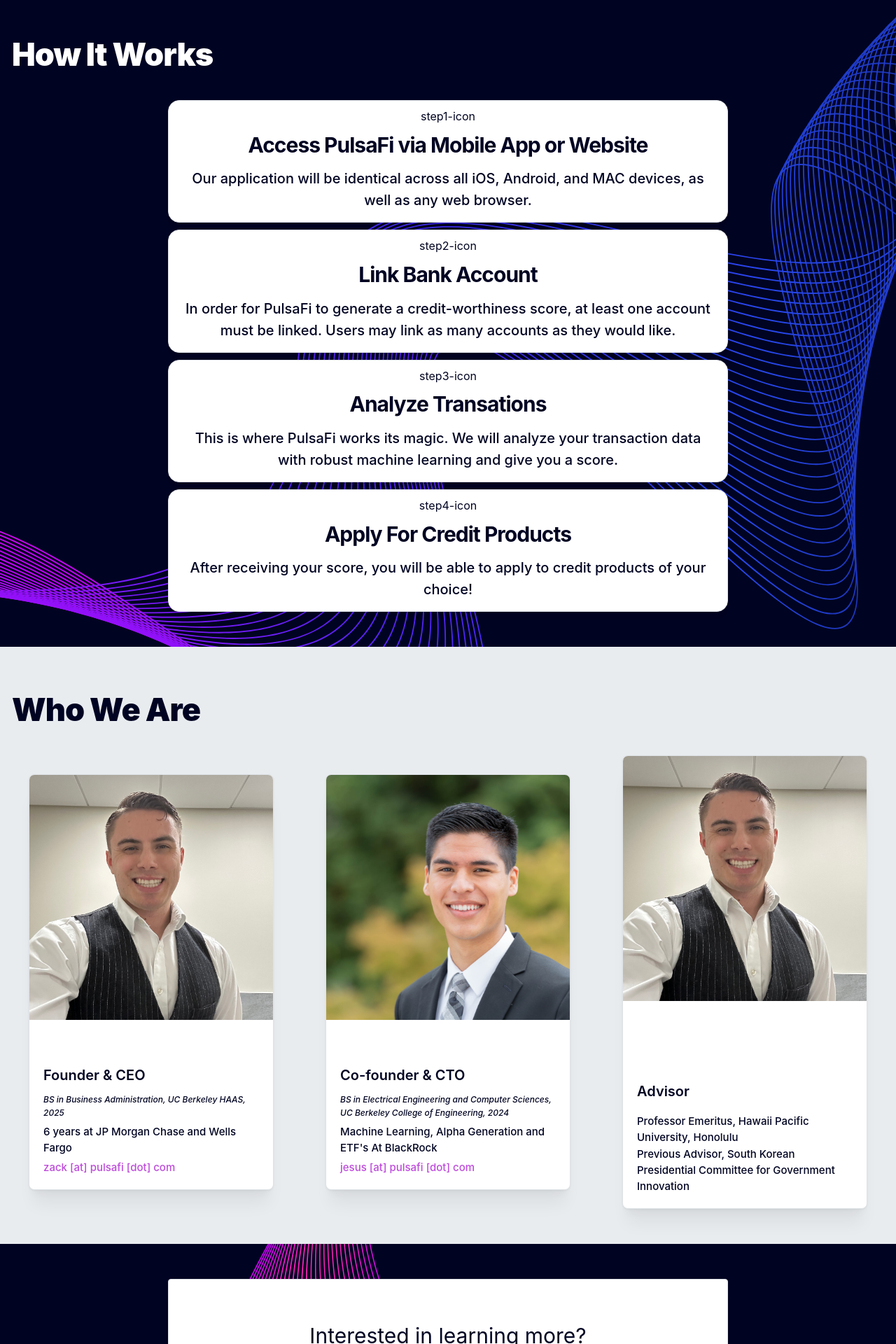
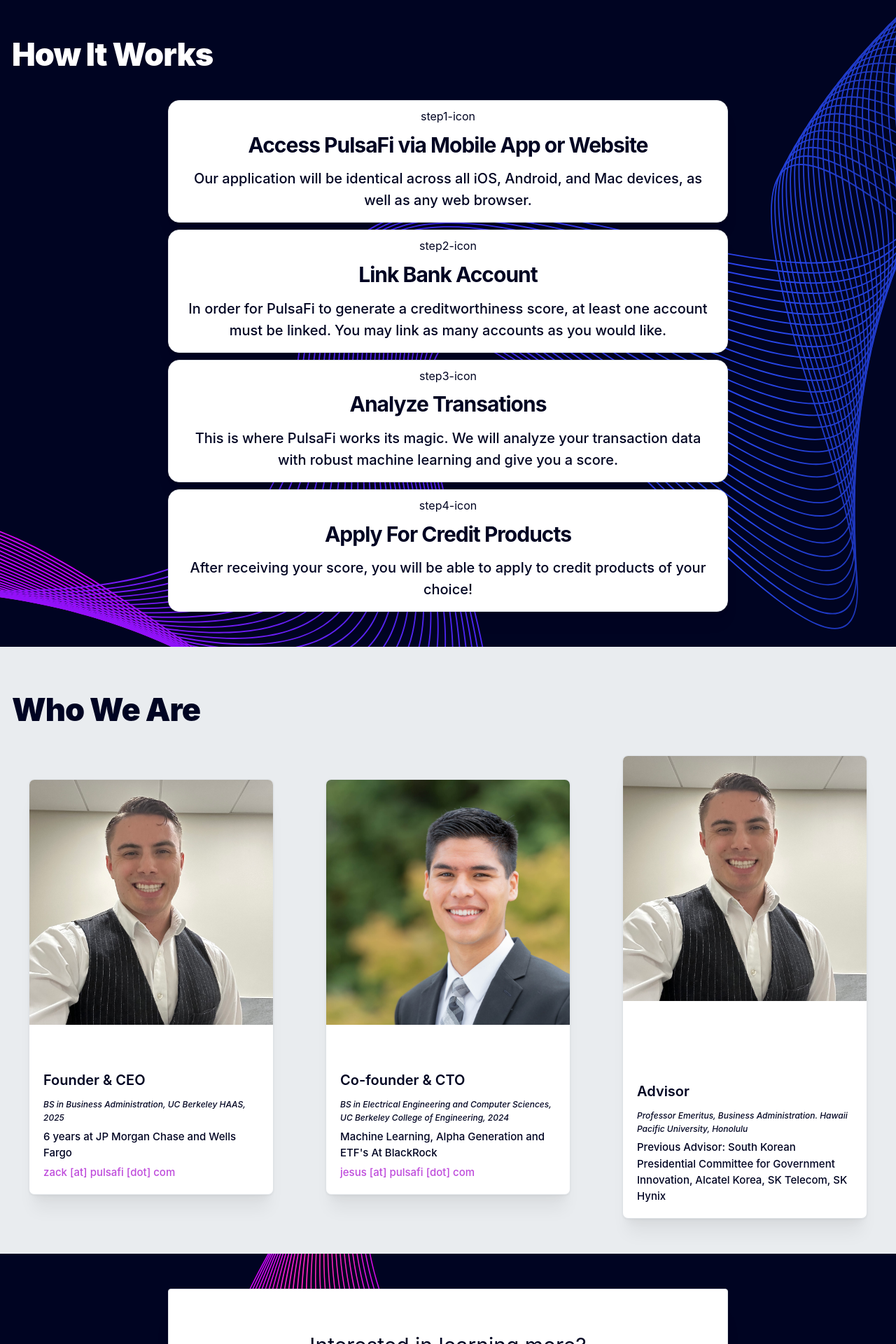
Before and after one commit to pulsafi/website, a Next.js app: page / in a window 1280 px wide. Shown: the part 1149-3069 px from the top of the page at 70% size. Built offline with nearby package versions, Linux system fonts and the light colour scheme.

Commit message:
fixed justins card and some typos

```diff
--- a/components/Welcome/Welcome.tsx
+++ b/components/Welcome/Welcome.tsx
@@ -74,13 +74,13 @@
     icon: 'step1-icon',
     title: 'Access PulsaFi via Mobile App or Website',
     caption:
-      'Our application will be identical across all iOS, Android, and MAC devices, as well as any web browser.',
+      'Our application will be identical across all iOS, Android, and Mac devices, as well as any web browser.',
   },
   {
     icon: 'step2-icon',
     title: 'Link Bank Account',
     caption:
-      'In order for PulsaFi to generate a credit-worthiness score, at least one account must be linked. Users may link as many accounts as they would like.',
+      'In order for PulsaFi to generate a creditworthiness score, at least one account must be linked. You may link as many accounts as you would like.',
   },
   {
     icon: 'step3-icon',
@@ -229,10 +229,12 @@
 
                   <Text className={classes.cardTitle}>Justin Gukhyun Cho, Ph.D.</Text>
                   <Text className={classes.cardSubtitle}>Advisor</Text>
-                  <Text className={classes.bodyItalic}></Text>
+                  <Text className={classes.bodyItalic}>
+                    Professor Emeritus, Business Administration. Hawaii Pacific University, Honolulu
+                  </Text>
                   <Text className={classes.body}>
-                    Professor Emeritus, Hawaii Pacific University, Honolulu <br /> Previous Advisor,
-                    South Korean Presidential Committee for Government Innovation
+                    Previous Advisor: South Korean Presidential Committee for Government Innovation,
+                    Alcatel Korea, SK Telecom, SK Hynix
                   </Text>
                 </Card>
               </Center>
```
